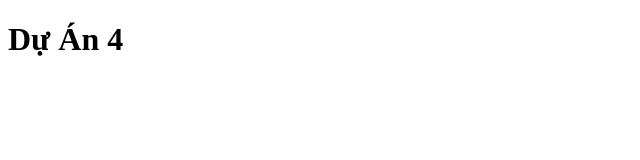
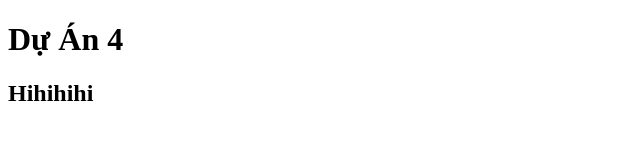
Before and after one commit to cngthaivn/du-an-4, a plain HTML site: page index.html in a window 1280 px wide. Shown: the whole page, without its empty margins (0-640 px from the left). Drawn offline with Linux system fonts and the light colour scheme.

Commit message:
Thêm thẻ h2

```diff
--- a/index.html
+++ b/index.html
@@ -7,5 +7,6 @@
   </head>
   <body>
     <h1>Dự Án 4</h1>
+    <h2>Hihihihi</h2>
   </body>
 </html>
```
